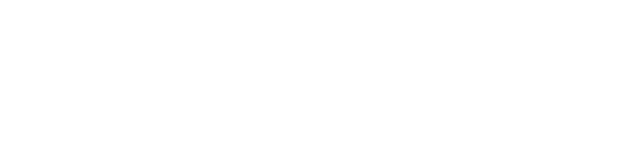
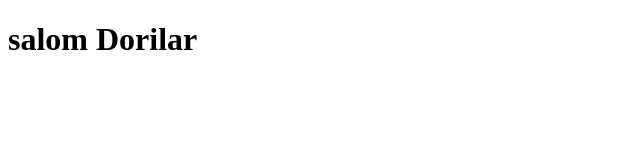
Before and after one commit to Shahzoda1999/animatsia, a plain HTML site: page index.html in a window 1280 px wide. Shown: the whole page, without its empty margins (0-640 px from the left). Drawn offline with Linux system fonts and the light colour scheme.

Commit message:
Dorilarga salo h1 tegi qo'shildi

```diff
--- a/index.html
+++ b/index.html
@@ -7,6 +7,6 @@
     <title>Document</title>
 </head>
 <body>
-
+    <h1>salom Dorilar</h1>
 </body>
 </html>
```
